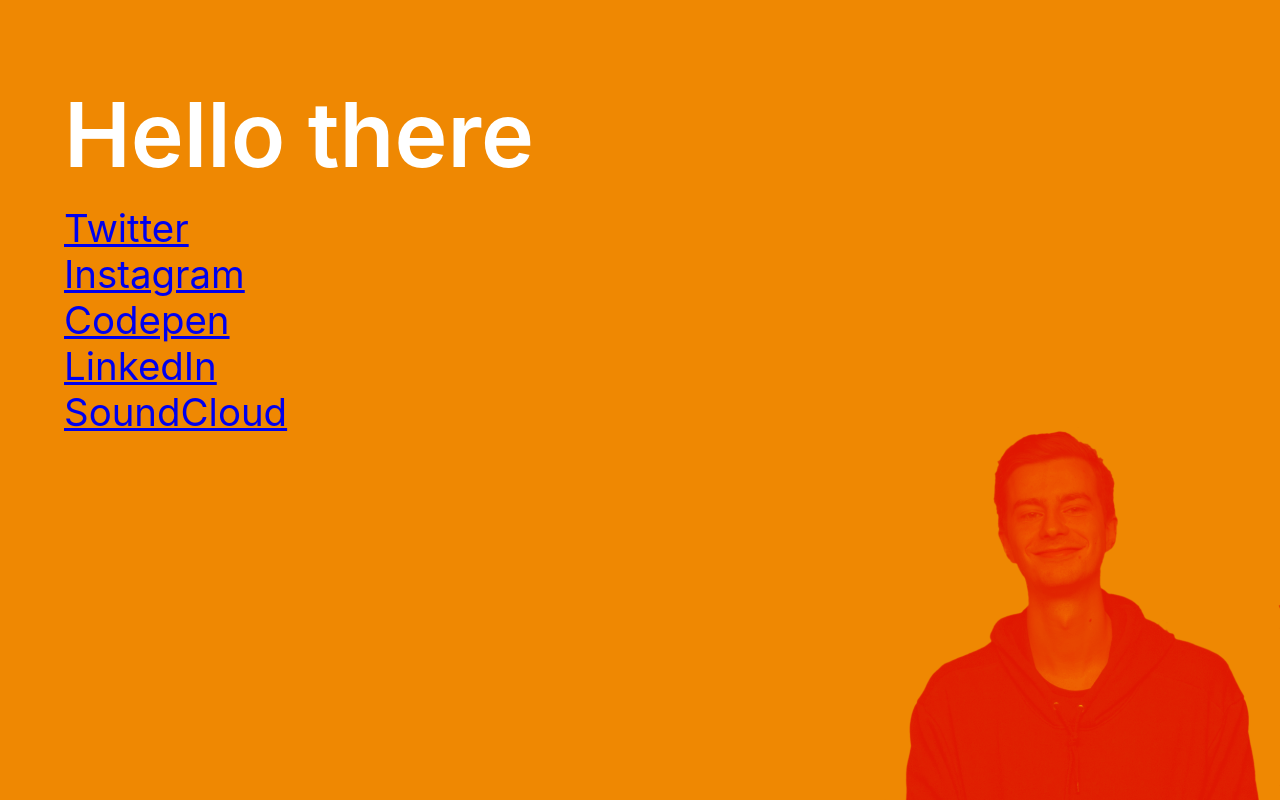
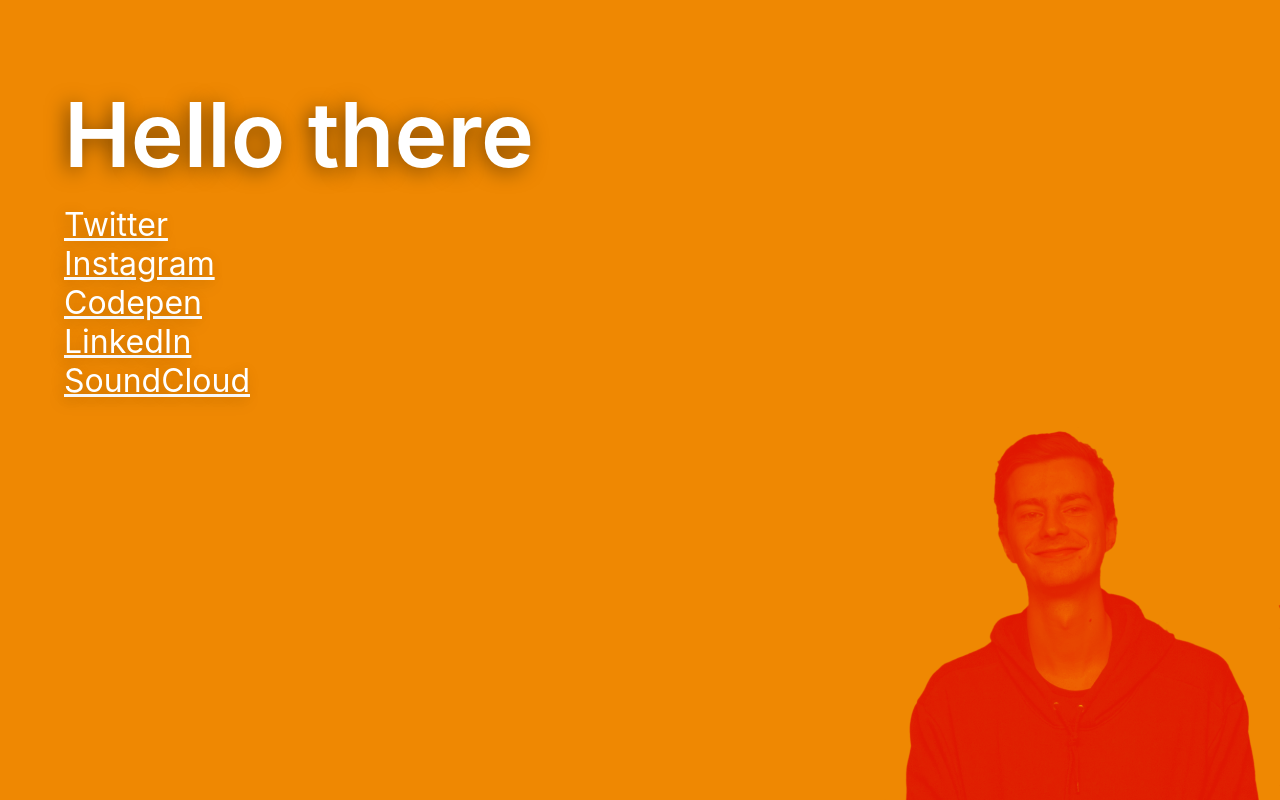
Before and after one commit to tzzo/personal, a plain HTML site: page index.html in a window 1280 px wide. Drawn offline with Linux system fonts and the light colour scheme.

Commit message:
Modified text colors to be ugly to unreadable

```diff
--- a/styles/styles.css
+++ b/styles/styles.css
@@ -19,12 +19,18 @@ h1 {
 	font-weight: 600;
 	padding-bottom: 2vh;
 	color: white;
+	text-shadow: -3px 3px 20px rgba(0,0,0,0.5);
 }
 
 ul {
 	list-style: none;
 	text-decoration-skip: ink;
-	font-size: 3vmax;
+	font-size: 2.5vmax;
+}
+
+a {
+	color: white;
+	text-shadow: -3px 3px 15px rgba(0,0,0,0.2);
 }
 
 .landing {
```
